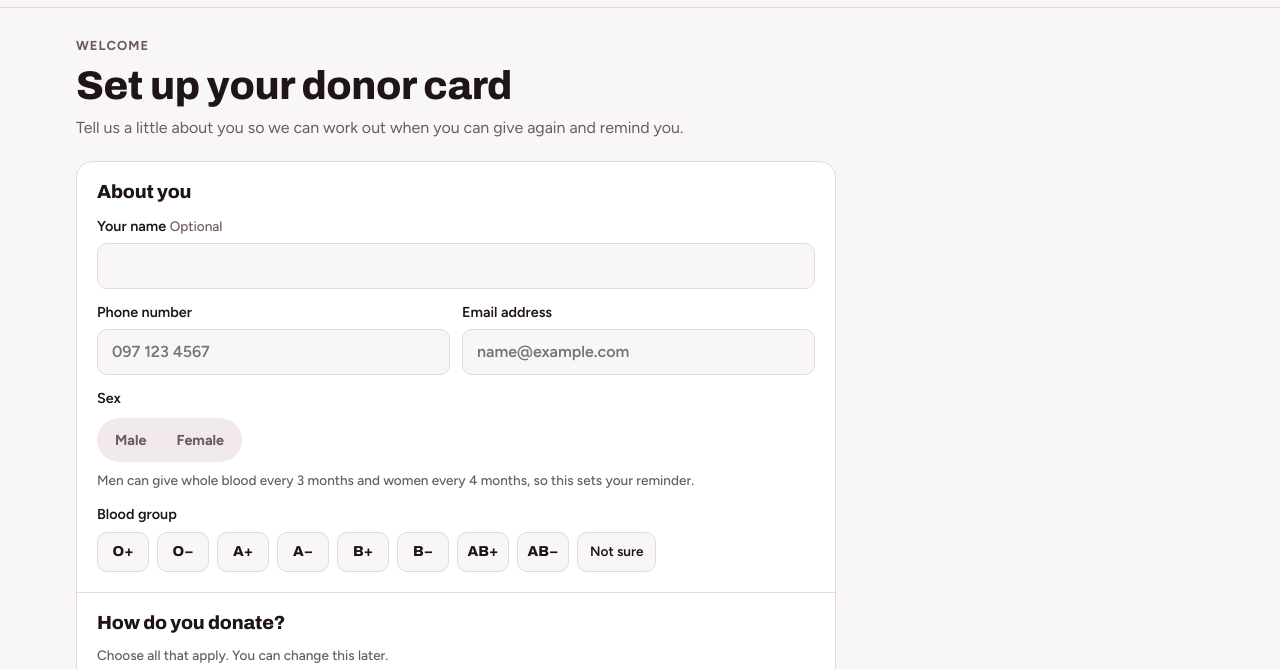
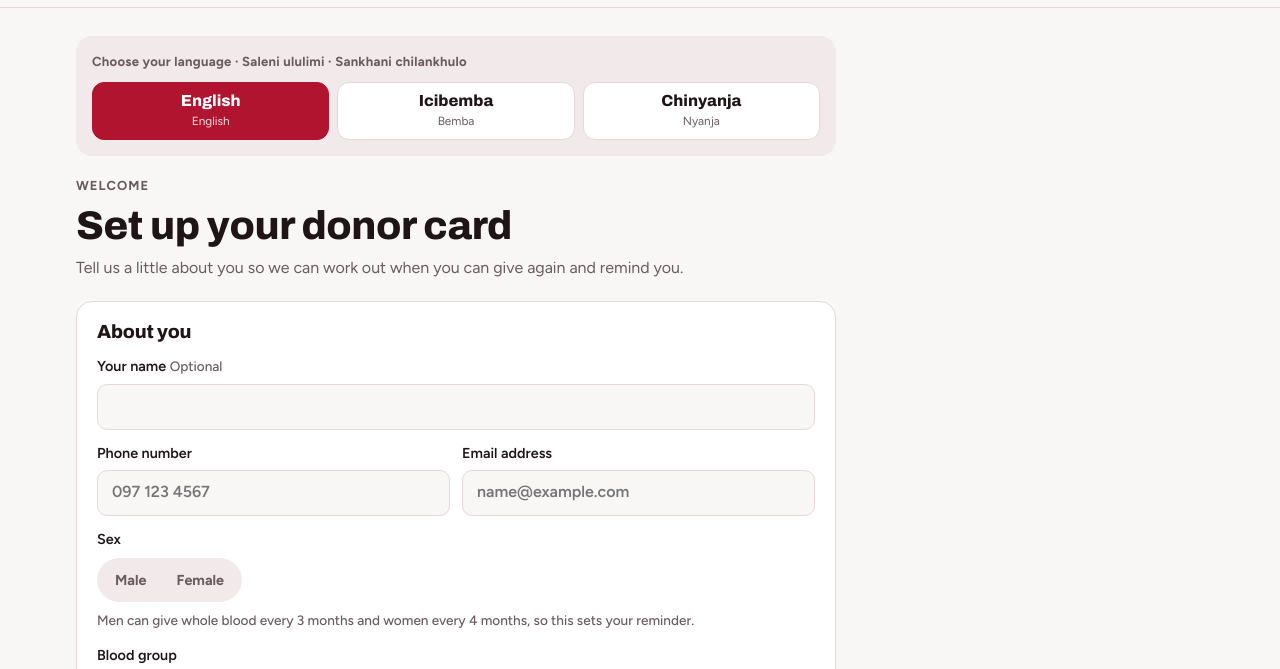
Before and after one commit to zachlindeque-art/ZNBS-App-, a plain HTML site: page index.html in a window 1280 px wide. Shown: the part 53-722 px from the top of the page. Drawn offline with Linux system fonts and the light colour scheme.

Commit message:
Add a language picker to the first screen
English, Icibemba and Chinyanja buttons at the top of the sign-up screen,
labelled in all three languages. Switching keeps anything already typed.

Co-Authored-By: Claude Opus 5.5 <noreply@anthropic.com>
Claude-Session: https://claude.ai/code/session_011CDRCk6AV7X2PhnTU65gLw

```diff
--- a/index.html
+++ b/index.html
@@ -1093,6 +1093,19 @@ label.field, .field { display: grid; gap: 6px; font-weight: 600; font-size: .9re
 }
 
 /* ---------- Sign-up / profile ---------- */
+.lang-pick { display: grid; gap: 10px; padding: 16px; border-radius: var(--radius); background: var(--sunk); min-width: 0; }
+.lang-pick-label { font-size: .82rem; font-weight: 700; color: var(--muted); letter-spacing: .02em; }
+.lang-options { display: grid; grid-template-columns: repeat(3, minmax(0, 1fr)); gap: 8px; }
+.lang-options button {
+  display: grid; gap: 1px; justify-items: center; align-content: center; min-height: 58px; padding: 8px 6px;
+  border: 1px solid var(--line); border-radius: 12px; background: var(--surface); cursor: pointer; text-align: center;
+  transition: background .15s, border-color .15s;
+}
+.lang-options button b { font-family: var(--font-display); font-stretch: 112%; font-weight: 800; font-size: 1rem; line-height: 1.15; }
+.lang-options button small { font-size: .74rem; color: var(--muted); }
+.lang-options button:hover { border-color: var(--accent-text); }
+.lang-options button[aria-pressed="true"] { background: var(--accent); border-color: var(--accent); color: var(--on-accent); }
+.lang-options button[aria-pressed="true"] small { color: var(--on-accent); opacity: .85; }
 .welcome { max-width: 760px; }
 .welcome-head { display: grid; gap: 8px; }
 .welcome-head p { color: var(--muted); max-width: 60ch; }
@@ -1222,6 +1235,14 @@ label.field, .field { display: grid; gap: 6px; font-weight: 600; font-size: .9re
 
   <!-- SIGN-UP / PROFILE -->
   <section class="view welcome" id="view-welcome" hidden aria-labelledby="w-title">
+    <div class="lang-pick" role="group" aria-labelledby="lang-pick-label">
+      <p class="lang-pick-label" id="lang-pick-label">Choose your language · Saleni ululimi · Sankhani chilankhulo</p>
+      <div class="lang-options">
+        <button type="button" data-pick-lang="en" lang="en" aria-pressed="true"><b>English</b><small>English</small></button>
+        <button type="button" data-pick-lang="bem" lang="bem" aria-pressed="false"><b>Icibemba</b><small>Bemba</small></button>
+        <button type="button" data-pick-lang="ny" lang="ny" aria-pressed="false"><b>Chinyanja</b><small>Nyanja</small></button>
+      </div>
+    </div>
     <div class="welcome-head">
       <p class="eyebrow" id="w-eyebrow" data-i18n="welcome_eyebrow">Welcome</p>
       <h1 id="w-title" data-i18n="welcome_title">Set up your donor card</h1>
@@ -2345,6 +2366,7 @@ label.field, .field { display: grid; gap: 6px; font-weight: 600; font-size: .9re
     Array.prototype.forEach.call(document.querySelectorAll("[data-i18n-aria]"), function (el) { el.setAttribute("aria-label", t(el.getAttribute("data-i18n-aria"))); });
     $("lang-code").textContent = t("code");
     Array.prototype.forEach.call(document.querySelectorAll("[data-lang]"), function (b) { b.setAttribute("aria-checked", String(b.getAttribute("data-lang") === state.lang)); });
+    Array.prototype.forEach.call(document.querySelectorAll("[data-pick-lang]"), function (b) { b.setAttribute("aria-pressed", String(b.getAttribute("data-pick-lang") === state.lang)); });
     TYPES.forEach(function (ty) {
       $("pt-" + ty + "-rule").textContent = ruleText(ty);
       $("often-" + ty).textContent = ruleText(ty);
@@ -2909,6 +2931,12 @@ label.field, .field { display: grid; gap: 6px; font-weight: 600; font-size: .9re
   document.addEventListener("click", function (e) {
     var el = elOf(e.target);
     if (!el) return;
+    var pick = el.closest("[data-pick-lang]");
+    if (pick) {
+      var lang = pick.getAttribute("data-pick-lang");
+      if (lang !== state.lang) { setLang(lang); toast(t("lang_set")); }
+      return;
+    }
     var show = el.closest("[data-show]");
     if (show) { highlight(show.getAttribute("data-show"), true); return; }
     var rm = el.closest("[data-remove]");
```
Also changed, not shown: 1 other file.
